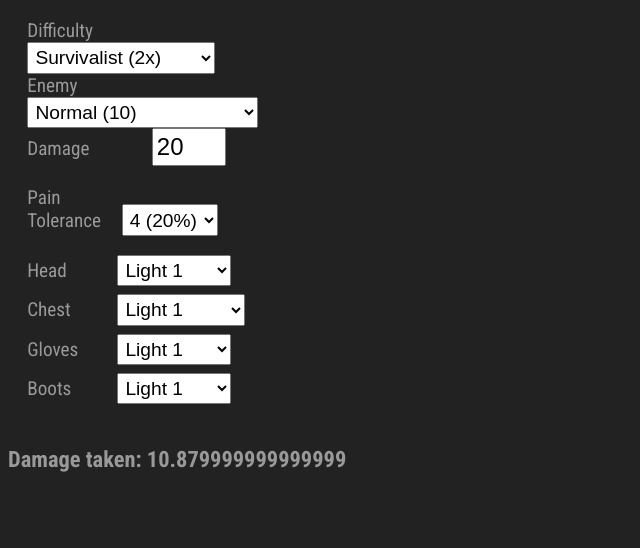
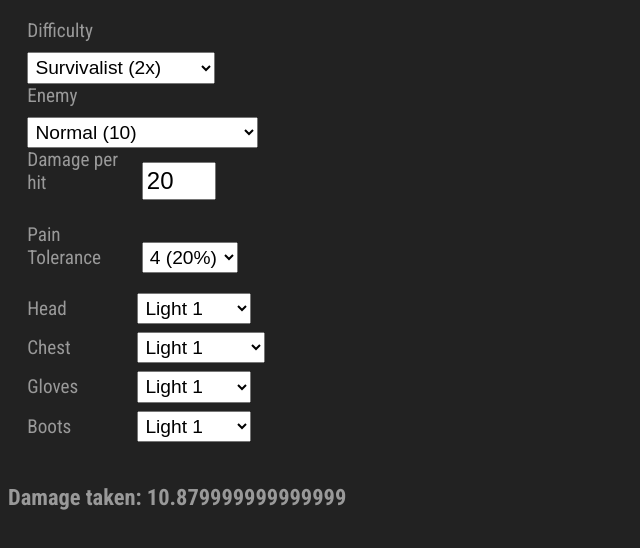
Before and after one commit to craigworthing/7daysArmorCalculator, a plain HTML site: page index.html in a window 1280 px wide. Shown: the whole page, without its empty margins (0-640 px from the left). Drawn offline with Linux system fonts and the light colour scheme.

Commit message:
Update index.html

```diff
--- a/index.html
+++ b/index.html
@@ -21,7 +21,7 @@ div {
 }
 
 label {
-  width: 90px;
+  width: 110px;
   display: inline-block;
 }
 
@@ -38,7 +38,7 @@ select {
   width: 250px;
 }
         #game label {
-    width:120px;
+    padding-bottom:10px;
 }
 #armor > select {
   margin-bottom: 0.5rem;
@@ -60,7 +60,7 @@ h3 {
         <select id="difficulty"></select>
         <label>Enemy</label>
         <select id="enemy"></select>
-        <label>Damage</label>
+        <label>Damage per hit</label>
         <input id="damage" type="text" value="100" />
       </div>
       <div>
```
